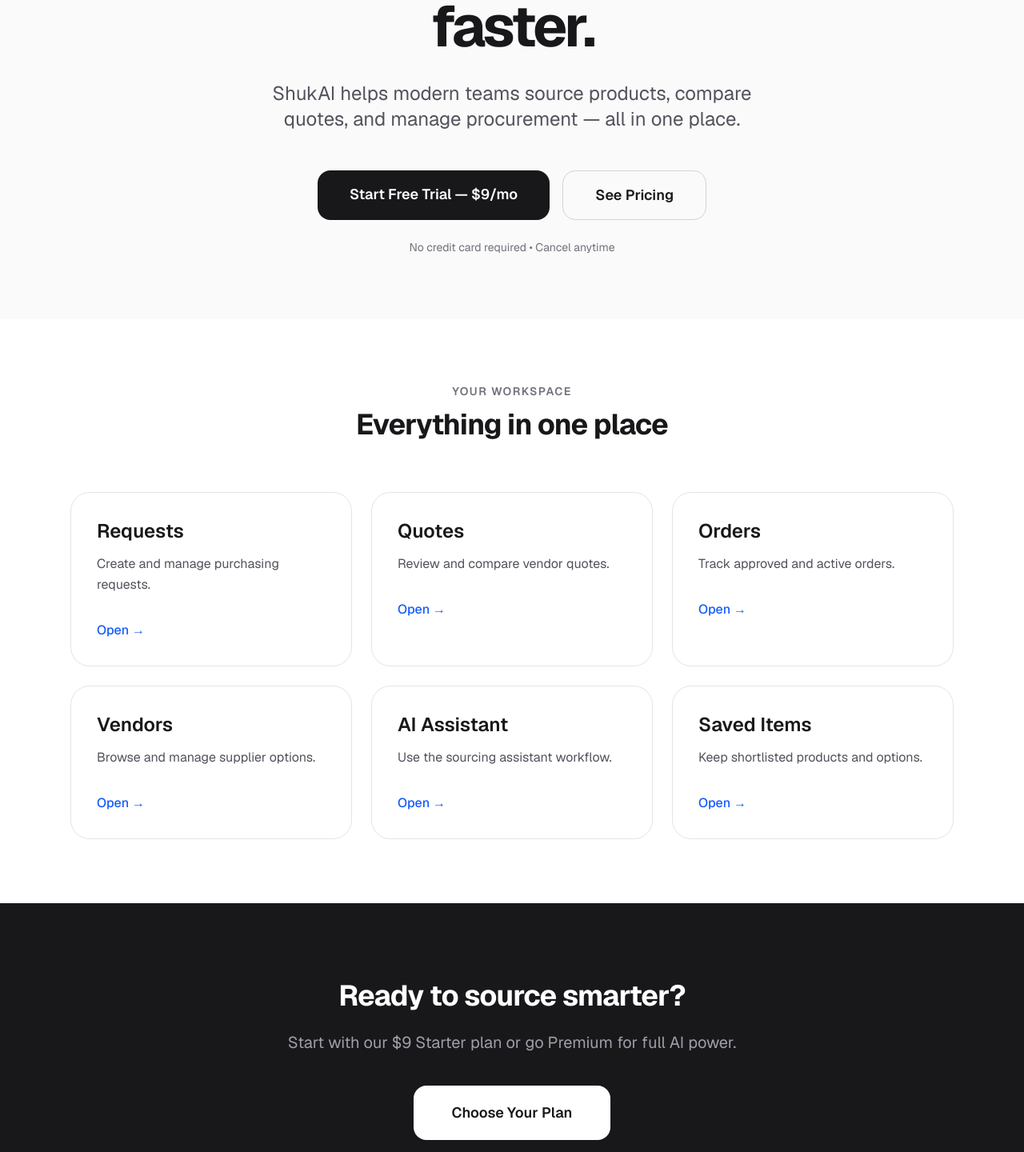
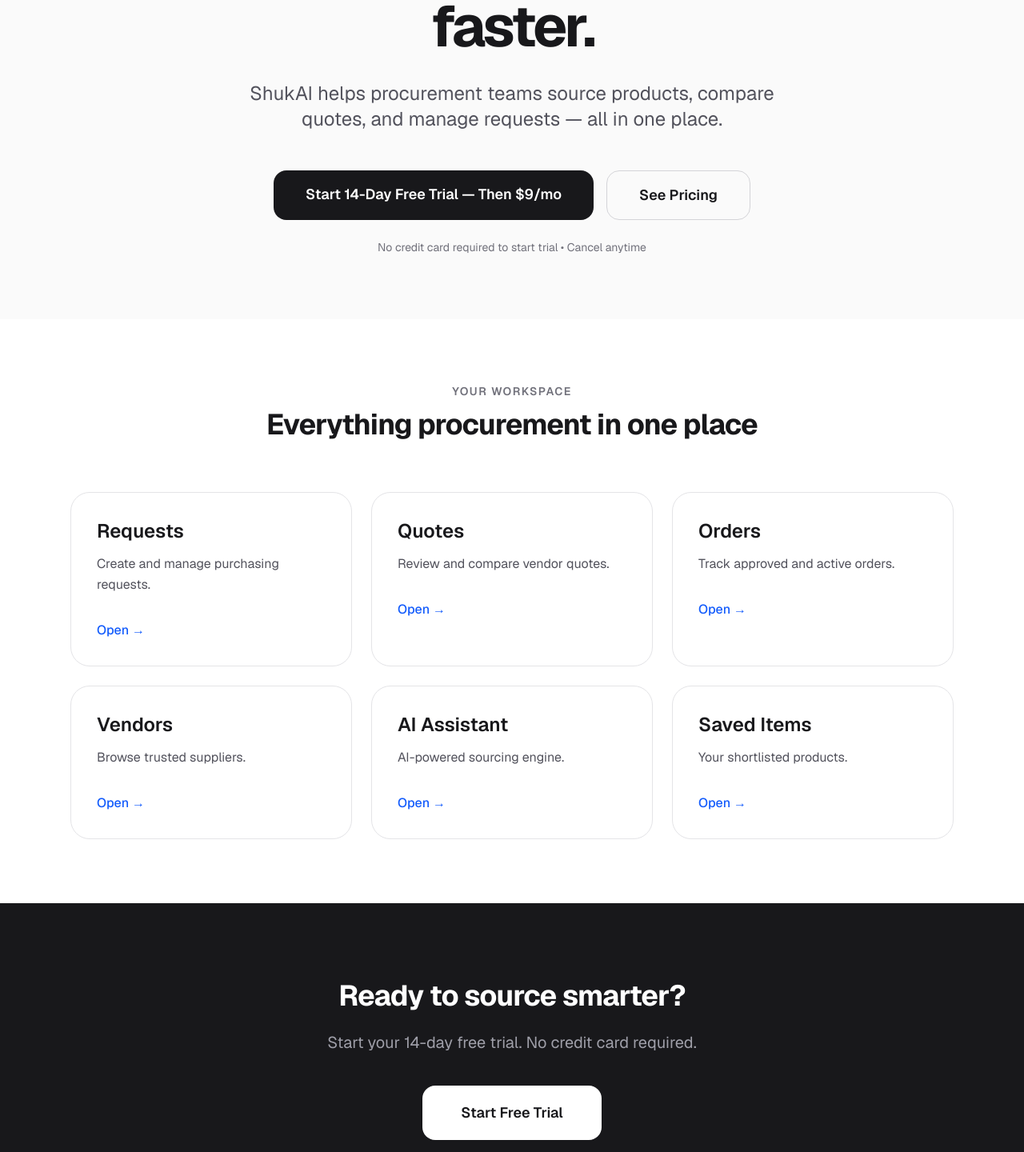
Before and after one commit to Gr33nstonecorp/shuka, a Next.js app: page / in a window 1280 px wide. Shown: the part 390-1830 px from the top of the page at 80% size. Built offline with nearby package versions, Linux system fonts and the light colour scheme; no server answers.

Commit message:
Update page.tsx

```diff
--- a/app/page.tsx
+++ b/app/page.tsx
@@ -21,12 +21,10 @@ export default function HomePage() {
 
     checkSession();
 
-    // Check for checkout success
     if (typeof window !== "undefined") {
       const urlParams = new URLSearchParams(window.location.search);
       if (urlParams.get("checkout") === "success") {
         setShowSuccess(true);
-        // Clean URL
         window.history.replaceState({}, "", "/");
       }
     }
@@ -36,17 +34,16 @@ export default function HomePage() {
     { label: "Requests", href: "/requests", description: "Create and manage purchasing requests." },
     { label: "Quotes", href: "/quotes", description: "Review and compare vendor quotes." },
     { label: "Orders", href: "/orders", description: "Track approved and active orders." },
-    { label: "Vendors", href: "/vendors", description: "Browse and manage supplier options." },
-    { label: "AI Assistant", href: "/assistant", description: "Use the sourcing assistant workflow." },
-    { label: "Saved Items", href: "/saved-items", description: "Keep shortlisted products and options." },
+    { label: "Vendors", href: "/vendors", description: "Browse trusted suppliers." },
+    { label: "AI Assistant", href: "/assistant", description: "AI-powered sourcing engine." },
+    { label: "Saved Items", href: "/saved-items", description: "Your shortlisted products." },
   ];
 
   return (
     <main className="min-h-screen bg-zinc-50 dark:bg-zinc-950">
-      {/* Success Banner */}
       {showSuccess && (
-        <div className="bg-green-600 text-white py-4 text-center">
-          🎉 Payment successful! Welcome to ShukAI. Your subscription is now active.
+        <div className="bg-green-600 text-white py-4 text-center font-medium">
+          🎉 Payment successful! Your subscription is now active.
         </div>
       )}
 
@@ -55,7 +52,7 @@ export default function HomePage() {
         <div className="max-w-4xl mx-auto text-center">
           <div className="inline-flex items-center gap-2 bg-white dark:bg-zinc-900 border border-zinc-200 dark:border-zinc-800 rounded-full px-5 py-2 mb-8">
             <div className="w-2 h-2 bg-green-500 rounded-full animate-pulse" />
-            <span className="text-sm font-medium">Now in Early Beta</span>
+            <span className="text-sm font-medium">Early Beta • Free Trial Available</span>
           </div>
 
           <h1 className="text-6xl lg:text-7xl font-black tracking-tighter leading-none mb-8">
@@ -63,7 +60,7 @@ export default function HomePage() {
           </h1>
 
           <p className="text-2xl text-zinc-600 dark:text-zinc-400 max-w-2xl mx-auto mb-12">
-            ShukAI helps modern teams source products, compare quotes, and manage procurement — all in one place.
+            ShukAI helps procurement teams source products, compare quotes, and manage requests — all in one place.
           </p>
 
           <div className="flex flex-col sm:flex-row gap-4 justify-center">
@@ -79,7 +76,7 @@ export default function HomePage() {
                 href="/pricing"
                 className="px-10 py-4 bg-zinc-900 hover:bg-black text-white text-lg font-semibold rounded-2xl transition"
               >
-                Start Free Trial — $9/mo
+                Start 14-Day Free Trial — Then $9/mo
               </Link>
             )}
 
@@ -92,17 +89,17 @@ export default function HomePage() {
           </div>
 
           <p className="text-sm text-zinc-500 mt-6">
-            No credit card required • Cancel anytime
+            No credit card required to start trial • Cancel anytime
           </p>
         </div>
       </div>
 
-      {/* Workspace Section */}
+      {/* Workspace */}
       <div className="bg-white dark:bg-zinc-900 py-20">
         <div className="max-w-6xl mx-auto px-6">
           <div className="text-center mb-16">
             <div className="text-sm font-semibold tracking-widest text-zinc-500 mb-3">YOUR WORKSPACE</div>
-            <h2 className="text-4xl font-bold tracking-tight">Everything in one place</h2>
+            <h2 className="text-4xl font-bold tracking-tight">Everything procurement in one place</h2>
           </div>
 
           <div className="grid md:grid-cols-2 lg:grid-cols-3 gap-6">
@@ -128,13 +125,13 @@ export default function HomePage() {
             Ready to source smarter?
           </h2>
           <p className="text-xl text-zinc-400 mb-10">
-            Start with our $9 Starter plan or go Premium for full AI power.
+            Start your 14-day free trial. No credit card required.
           </p>
           <Link
             href="/pricing"
             className="inline-block px-12 py-5 bg-white text-zinc-900 font-semibold rounded-2xl hover:bg-zinc-100 text-lg transition"
           >
-            Choose Your Plan
+            Start Free Trial
           </Link>
         </div>
       </div>
```
